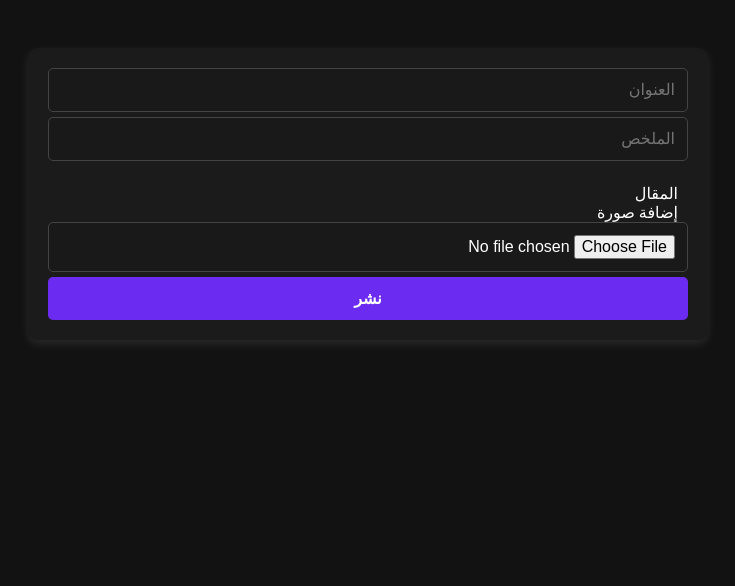
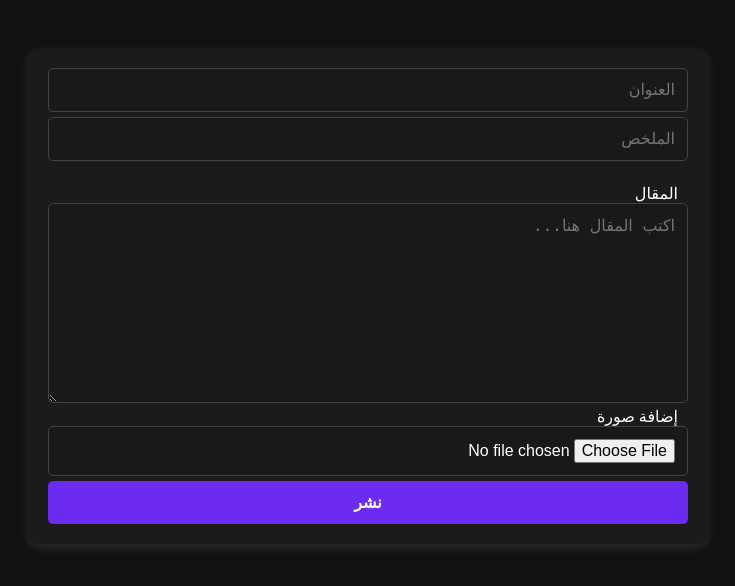
Before and after one commit to am172/yourt_post, a React (Vite) app in the folder client/: page /create in a window 1280 px wide. Shown: the top 586 px of the page, without its empty margins (372-1107 px from the left). Built offline with nearby package versions, Linux system fonts and the light colour scheme; a web font is replaced by a local one.

Commit message:
Update CreatePost.jsx

```diff
--- a/client/src/pages/CreatePost.jsx
+++ b/client/src/pages/CreatePost.jsx
@@ -102,6 +102,22 @@
             <br />
             <label style={{ color: "white", fontSize: "16px", padding: "10px" }}>المقال</label>
             {/* <div ref={quillRef} style={{ ...inputStyle, minHeight: "200px", padding: "10px" }} /> */}
+             <textarea
+                placeholder="اكتب المقال هنا..."
+                value={content}
+                onChange={(ev) => setContent(ev.target.value)}
+                style={{
+                    width: "100%",
+                    minHeight: "200px",
+                    padding: "12px",
+                    borderRadius: "5px",
+                    fontSize: "16px",
+                    background: "rgb(0 0 0 / 6%)",
+                    border: "1px solid #444",
+                    color: "white",
+                    transition: "0.3s ease-in-out"
+                }}
+            />
             <br />
             <label style={{ color: "white", fontSize: "16px", padding: "10px" }}>إضافة صورة</label>
             <input type="file" onChange={(ev) => setFiles(ev.target.files)} style={inputStyle} />
```
